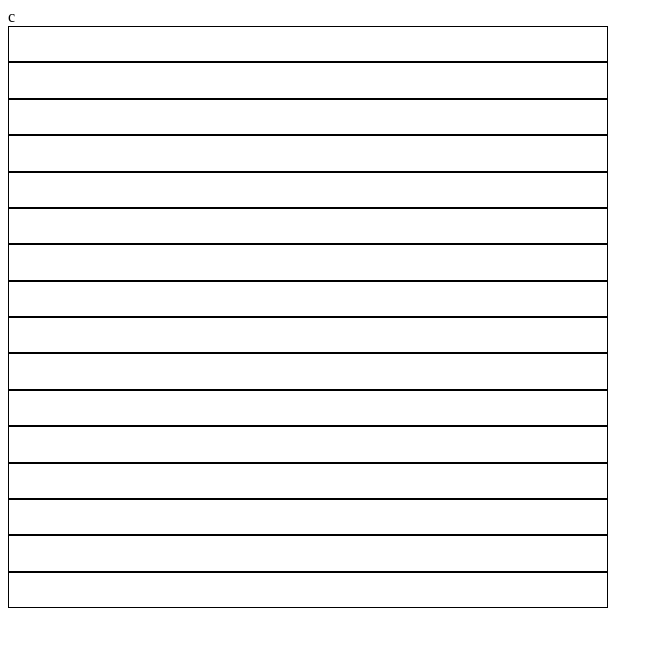
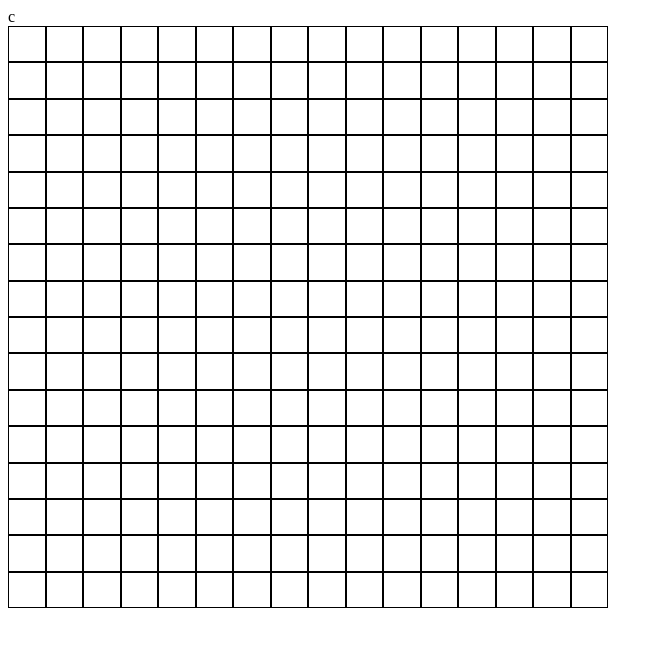
Before and after one commit to shino022/Etch-A-Sketch, a plain HTML site: page index.html in a window 1280 px wide. Shown: the whole page, without its empty margins (0-663 px from the left). Drawn offline with Linux system fonts and the light colour scheme.

Commit message:
Add squarses

```diff
--- a/index.js
+++ b/index.js
@@ -6,6 +6,9 @@ for(let i = 0; i < numOfGrid; i++) {
   row.classList.add('row');
   for(let j = 0; j < numOfGrid; j++) {
     //create a square and append it into the row
+    const square = document.createElement('div');
+    square.classList.add('square');
+    row.appendChild(square);
   }
   //append row into container
   container.appendChild(row);
--- a/style.css
+++ b/style.css
@@ -7,6 +7,8 @@
 .row {
   display: flex;
   flex-grow: 1;
+}
+.square {
+  flex-grow: 1;
   border: 1px solid black;
 }
-/*.square*/
```
